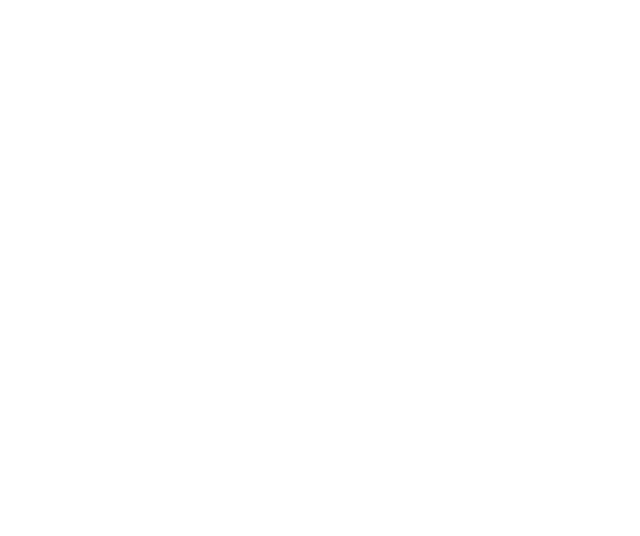
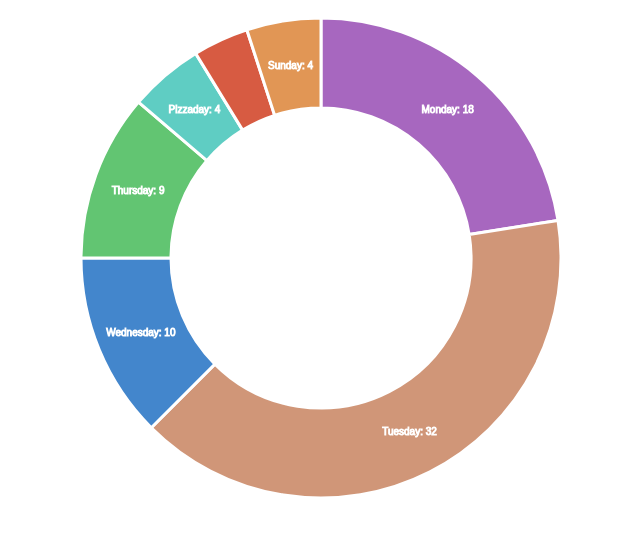
Before and after one commit to carlsednaoui/sandbox, a plain HTML site: page d3/templates/pie.html in a window 1280 px wide. Shown: the whole page, without its empty margins (227-867 px from the left). Drawn offline with Linux system fonts and the light colour scheme.

Commit message:
Add simple doughnut chart

```diff
--- a/d3/d3-mc.css
+++ b/d3/d3-mc.css
@@ -98,3 +98,17 @@ text {
 .area-chart .area {
   fill: #7EBC7A;
 }
+
+/* pie chart */
+/* gimme pie, i'm hungry! */
+
+.arc {
+  stroke: white;
+  stroke-width: 3;
+}
+
+text.arc-label {
+  fill: white;
+  stroke-width: 1px;
+  -webkit-font-smoothing: antialiased;
+}
--- /dev/null
+++ b/d3/data/pie-chart-simple.json
@@ -0,0 +1,12 @@
+{
+  "data":
+    [
+      {"day": "Monday", "emails": 18},
+      {"day": "Tuesday", "emails": 32},
+      {"day": "Wednesday", "emails": 10},
+      {"day": "Thursday", "emails": 9},
+      {"day": "Pizzaday", "emails": 4},
+      {"day": "Saturday", "emails": 3},
+      {"day": "Sunday", "emails": 4}
+    ]
+}
--- a/d3/scripts/pie.js
+++ b/d3/scripts/pie.js
@@ -1 +1,54 @@
-console.log('mmm, pie!');
+function dSimple(selector) {
+  var width = 1080;
+  var height = 500;
+  var radius = Math.min(width, height) / 2;
+
+  var color = d3.scale.ordinal()
+    .range(["#A767BF", "#D09678", "#4386CC", "#62C572", "#5FCDC3", "#D75B42", "#E19655"]);
+
+  var arc = d3.svg.arc()
+    .outerRadius(radius - 10)
+    .innerRadius(radius - 100)
+  ;
+
+  var pie = d3.layout.pie()
+    .sort(null)
+    .value(function(d) { return d.emails; })
+  ;
+
+  var chart = d3.select(selector)
+    .attr("width", width)
+    .attr("height", height)
+    .append("g")
+    .attr("transform", "translate(" + width / 2 + "," + height / 2 + ")")
+  ;
+
+  d3.json("/d3/data/pie-chart-simple.json", function(error, json) {
+    var data = json.data;
+
+    var g = chart.selectAll(".arc")
+      .data(pie(data))
+      .enter()
+      .append("g")
+      .attr("class", "arc")
+    ;
+
+    g.append("path")
+      .attr("d", arc)
+      .style("fill", function(d) { return color(d.data.day); })
+    ;
+
+    g.append("text")
+      .attr("transform", function(d) { return "translate(" + arc.centroid(d) + ")"; })
+      .attr("dy", ".35em")
+      .attr("class", "arc-label")
+      .text(function(d) {
+        // don't show labels if there's not enough space for them
+        if (d.endAngle - d.startAngle < .25) return;
+        return d.data.day + ": " + d.data.emails;
+      })
+    ;
+
+  });
+}
+dSimple(".d-simple");
--- a/d3/templates/pie.html
+++ b/d3/templates/pie.html
@@ -8,7 +8,7 @@
   </head>
 
   <body>
-    <div class="chart-container"><svg class="simple-pie-chart line-chart"></svg></div>
+    <div class="chart-container"><svg class="d-simple pie-chart"></svg></div>
 
     <script src="/d3/scripts/pie.js"></script>
   </body>
```
